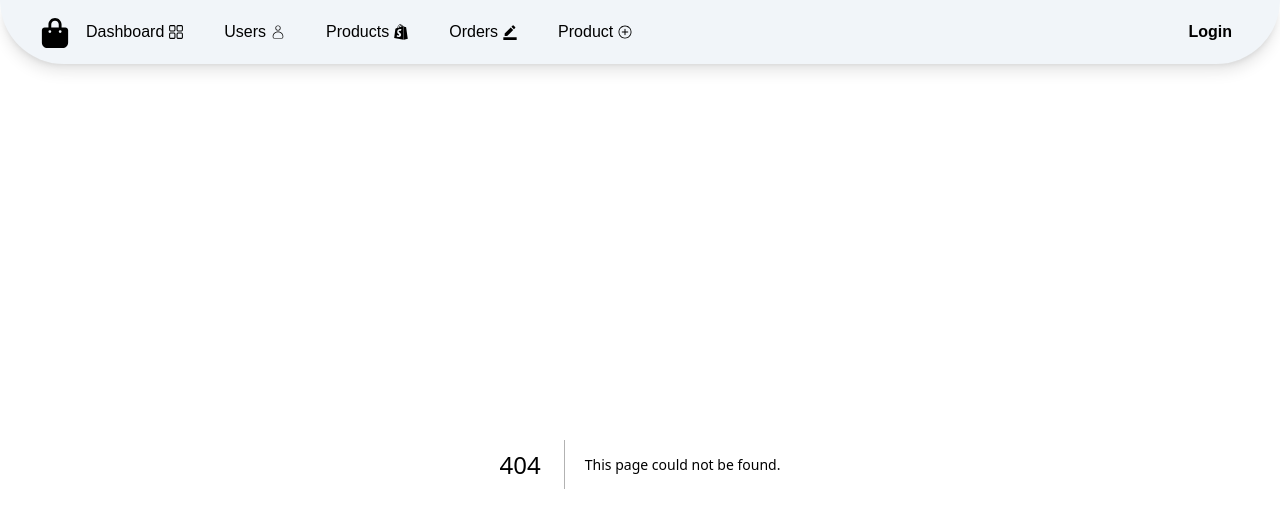
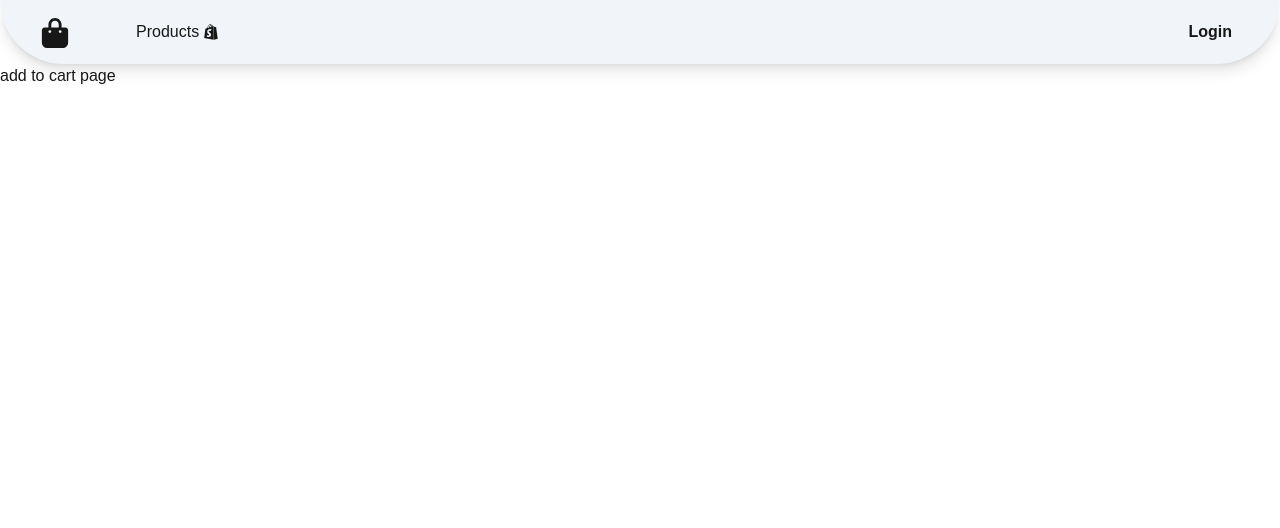
Before and after one commit to haroonwebs/buy-now-e-commerce-app, a Next.js app: page /addtocart in a window 1280 px wide. Before the commit this address had no page. Shown: the top 528 px of the page. Built offline with nearby package versions, Linux system fonts and the light colour scheme.

Commit message:
few changes in pages

```diff
--- /dev/null
+++ b/src/app/addtocart/page.jsx
@@ -0,0 +1,7 @@
+import React from "react";
+
+const addtocart = () => {
+  return <div>add to cart page</div>;
+};
+
+export default addtocart;
--- /dev/null
+++ b/src/app/my_orders/page.jsx
@@ -0,0 +1,7 @@
+import React from "react";
+
+const page = () => {
+  return <div>my Orders</div>;
+};
+
+export default page;
--- a/src/app/products/page.tsx
+++ b/src/app/products/page.tsx
@@ -6,6 +6,8 @@ const products = async () => {
   const { products, error } = await usefetchProducts(
     "http://localhost:5000/api/v1/product/getall"
   );
+  console.log("products", products);
+  console.log("error", error);
   return (
     <div className="grid justify-center sm:grid-cols-2 md:col-span-3 lg:grid-cols-3 xl:grid-cols-4  w-full h-auto">
       {products && products.length > 0 ? (
--- a/src/components/Navbar.tsx
+++ b/src/components/Navbar.tsx
@@ -8,66 +8,108 @@ import Link from "next/link";
 import { MdBorderColor } from "react-icons/md";
 import { FaShopify } from "react-icons/fa";
 import useUserContext from "@/contexts/userContext/userContext";
-import { useContext } from "react";
+import { useContext, useEffect, useState } from "react";
 
 const Navbar = () => {
   const { userAuthContext } = useContext(useUserContext);
-  const role = userAuthContext?.user_role;
-  console.log("role", role);
+  const [role, setRole] = useState(null);
+  const [loading, setLoading] = useState<boolean>(true); // Start with loading state
+
+  useEffect(() => {
+    setLoading(true);
+
+    if (userAuthContext) {
+      setRole(userAuthContext.user_role);
+    } else {
+      setRole(null);
+    }
+
+    setTimeout(() => setLoading(false), 500); // Small delay for smoother UI
+  }, [userAuthContext]);
+
+  if (loading) return <p>Loading...</p>;
+
   return (
-    <nav className="bg-slate-100 w-full flex justify-between items-center px-4 lg:px-10  min-h-16 shadow-lg rounded-b-full">
-      <div className="w-[50%]  flex gap-2">
-        <div className=" flex w-[80px] h-[28px] gap-2 relative">
+    <nav className="bg-slate-100 w-full flex justify-between items-center px-4 lg:px-10 min-h-16 shadow-lg rounded-b-full">
+      <div className="w-[50%] flex gap-2">
+        <div className="flex w-[80px] h-[28px] gap-2 relative">
           <FaBagShopping className="text-[30px]" />
         </div>
 
-        <ul className="md:flex hidden gap-6 font-[400px]  ">
-          <li className=" flex justify-center items-center hover:text-[#4FC9F3] hover:font-[500px] hover:bg-[#f5f6f8] px-2 rounded-md">
+        <ul className="md:flex hidden gap-6 font-[400px]">
+          {/* Show links based on user role */}
+          {userAuthContext ? (
+            role === "admin" ? (
+              <>
+                <li className="flex justify-center items-center hover:text-[#4FC9F3] hover:font-[500px] hover:bg-[#f5f6f8] px-2 rounded-md">
                   <Link
-              className="flex justify-center items-center gap-1 "
+                    className="flex justify-center items-center gap-1"
                     href={"/dashboard"}
                   >
                     Dashboard <RxDashboard />
                   </Link>
                 </li>
-
-          <li className=" flex justify-center items-center  hover:text-[#4FC9F3] hover:font-[500px] hover:bg-[#f5f6f8] px-2 rounded-md">
+                <li className="flex justify-center items-center hover:text-[#4FC9F3] hover:font-[500px] hover:bg-[#f5f6f8] px-2 rounded-md">
                   <Link
-              className="flex justify-center items-center gap-1 "
+                    className="flex justify-center items-center gap-1"
                     href={"/users"}
                   >
                     Users <CiUser />
                   </Link>
                 </li>
+                <li className="flex justify-center items-center hover:text-[#4FC9F3] hover:font-[500px] hover:bg-[#f5f6f8] px-2 rounded-md">
+                  <Link
+                    className="flex justify-center items-center gap-1"
+                    href={"/products/orders"}
+                  >
+                    Orders <MdBorderColor />
+                  </Link>
+                </li>
+                <li className="flex justify-center items-center hover:text-[#4FC9F3] hover:font-[500px] hover:bg-[#f5f6f8] px-2 rounded-md">
+                  <Link
+                    className="flex justify-center items-center gap-1"
+                    href={"/products/createproduct"}
+                  >
+                    Product <IoIosAddCircleOutline />
+                  </Link>
+                </li>
+              </>
+            ) : (
+              <>
+                <li className="flex justify-center items-center hover:text-[#4FC9F3] hover:font-[500px] hover:bg-[#f5f6f8] px-2 rounded-md">
+                  <Link
+                    className="flex justify-center items-center gap-1"
+                    href={"/my_orders"}
+                  >
+                    My Orders <RxDashboard />
+                  </Link>
+                </li>
+                <li className="flex justify-center items-center hover:text-[#4FC9F3] hover:font-[500px] hover:bg-[#f5f6f8] px-2 rounded-md">
+                  <Link
+                    className="flex justify-center items-center gap-1"
+                    href={"/addtocart"}
+                  >
+                    Cart <CiUser />
+                  </Link>
+                </li>
+              </>
+            )
+          ) : null}
 
-          <li className=" flex justify-center items-center  hover:text-[#4FC9F3] hover:font-[500px] hover:bg-[#f5f6f8] px-2 rounded-md">
+          {/* Show Products link for everyone */}
+          <li className="flex justify-center items-center hover:text-[#4FC9F3] hover:font-[500px] hover:bg-[#f5f6f8] px-2 rounded-md">
             <Link
-              className="flex justify-center items-center gap-1 "
+              className="flex justify-center items-center gap-1"
               href={"/products"}
             >
               Products <FaShopify />
             </Link>
           </li>
-
-          <li className=" flex justify-center items-center  hover:text-[#4FC9F3] hover:font-[500px] hover:bg-[#f5f6f8] px-2 rounded-md">
-            <Link
-              className="flex justify-center items-center gap-1 "
-              href={"/products/orders"}
-            >
-              Orders <MdBorderColor />
-            </Link>
-          </li>
-          <li className=" flex justify-center items-center  hover:text-[#4FC9F3] hover:font-[500px] hover:bg-[#f5f6f8] px-2 rounded-md">
-            <Link
-              className="flex justify-center items-center gap-1 "
-              href={"/products/createproduct"}
-            >
-              Product <IoIosAddCircleOutline />
-            </Link>
-          </li>
         </ul>
       </div>
-      <div className=" flex justify-center items-center gap-3 text-[16px]  font-semibold ">
+
+      {/* Authentication Section */}
+      <div className="flex justify-center items-center gap-3 text-[16px] font-semibold">
         {!userAuthContext ? (
           <span className="px-2 rounded-md hover:text-[#4FC9F3] hover:font-[500px] hover:bg-[#f5f6f8]">
             <Link href="/login">Login</Link>
--- a/src/contexts/userContext/userContextProvider.tsx
+++ b/src/contexts/userContext/userContextProvider.tsx
@@ -10,7 +10,7 @@ type Props = {
 const UserContextProvider = ({ children }: Props) => {
   const [userAuthContext, setUserAuthContext] = useState<userTypes>(() => {
     if (typeof window !== "undefined") {
-      return JSON.parse(localStorage.getItem("user") || "null");
+      return JSON?.parse(localStorage.getItem("user") || "null");
     }
     return null;
   });
--- a/src/middleware.ts
+++ b/src/middleware.ts
@@ -13,5 +13,5 @@ export function middleware(req: NextRequest) {
 }
 
 export const config = {
-  matcher: ["/dashboard", "/products/:path", "/users", "/signup/verify_otp"],
+  matcher: ["/dashboard", "/products/:path", "/users"],
 };
```
Lines whose indentation alone changed are shown as unchanged.
